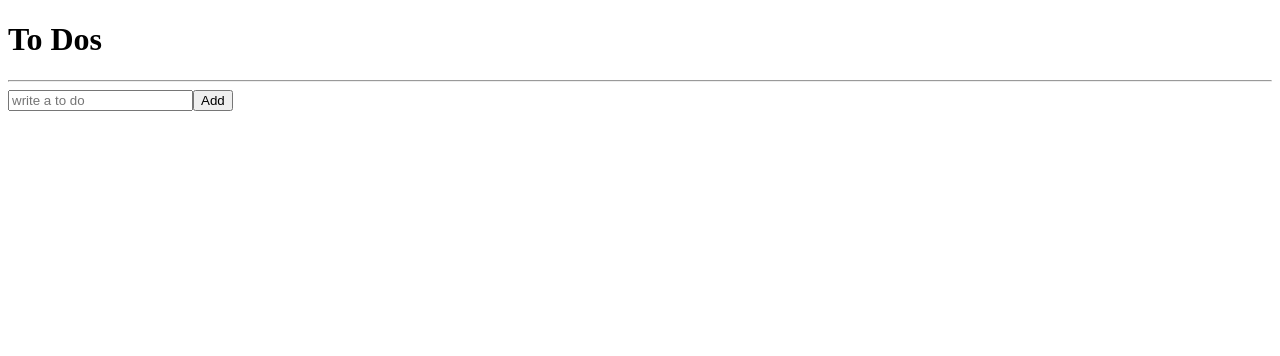
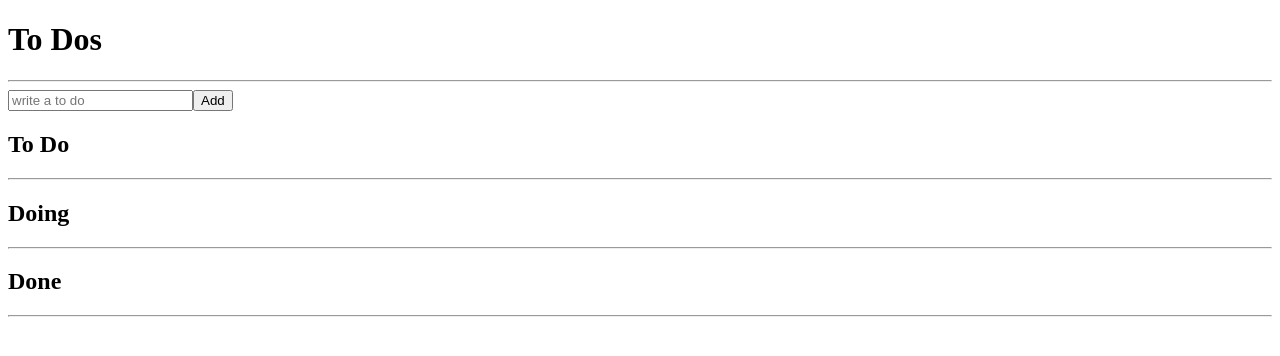
Before and after one commit to kamja44/todolistWihReact, a React (Create React App) app: page / in a window 1280 px wide. Shown: the top 356 px of the page. Built offline with nearby package versions, Linux system fonts and the light colour scheme.

Commit message:
6.16
Selector part 1

```diff
--- a/src/components/ToDoList.tsx
+++ b/src/components/ToDoList.tsx
@@ -1,17 +1,33 @@
 import { useRecoilValue } from "recoil";
-import { toDoState } from "./atoms";
+import { toDoSelector, toDoState } from "./atoms";
 import CreateToDo from "./CreateToDo";
 import ToDo from "./ToDo";
 
 function ToDoList() {
-  const toDos = useRecoilValue(toDoState);
-  console.log(toDos);
+  const [toDo, doing, done] = useRecoilValue(toDoSelector);
+
   return (
     <div>
       <h1>To Dos</h1>
       <hr />
       <CreateToDo />
-      <ul>{toDos.map((toDo) => <ToDo key={toDo.id} {...toDo} />).reverse()}</ul>
+      <h2>To Do</h2>
+      <ul>{toDo.map((toDo) => <ToDo key={toDo.id} {...toDo} />).reverse()}</ul>
+      <hr />
+      <h2>Doing</h2>
+      <ul>
+        {doing.map((toDo) => (
+          <ToDo key={toDo.id} {...toDo} />
+        ))}
+      </ul>
+      <hr />
+      <h2>Done</h2>
+      <ul>
+        {done.map((toDo) => (
+          <ToDo key={toDo.id} {...toDo} />
+        ))}
+      </ul>
+      <hr />
     </div>
   );
 }
--- a/src/components/atoms.tsx
+++ b/src/components/atoms.tsx
@@ -1,4 +1,4 @@
-import { atom } from "recoil";
+import { atom, selector } from "recoil";
 
 export interface IToDo {
   text: string;
@@ -10,3 +10,14 @@
   key: "toDo",
   default: [],
 });
+export const toDoSelector = selector({
+  key: "toDoSelector",
+  get: ({ get }) => {
+    const toDos = get(toDoState);
+    return [
+      toDos.filter((toDo) => toDo.category === "TO_DO"),
+      toDos.filter((toDo) => toDo.category === "DOING"),
+      toDos.filter((toDo) => toDo.category === "DONE"),
+    ];
+  },
+});
```
Also changed, not shown: 1 other file (tests, documents, lock files or other folders).
